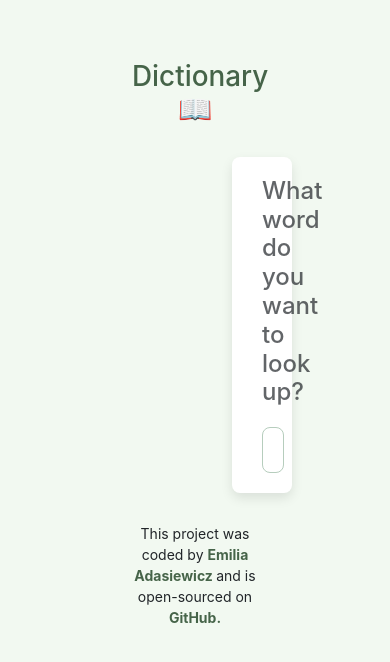
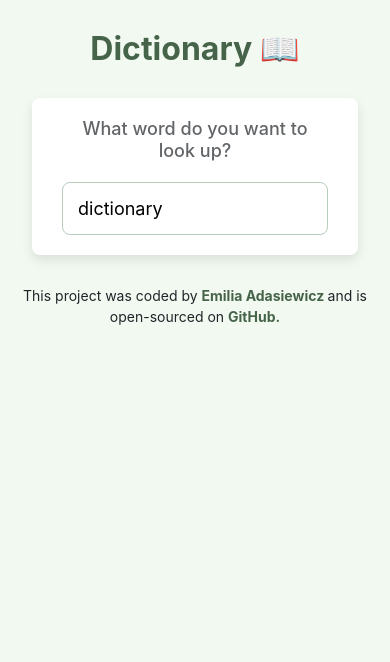
Before and after one commit to Emilia188/dictionary-project, a React (Create React App) app: page / in a window 390 px wide. Shown: the top 662 px of the page. Built offline with nearby package versions, Linux system fonts and the light colour scheme; no server answers.

Commit message:
Added responsivnes to the application

```diff
--- a/src/App.css
+++ b/src/App.css
@@ -1,20 +1,20 @@
 body {
   background: #f2f9f1;
-  margin: 60px 120px;
 }
 .App {
   max-width: 960px;
   margin: 0 auto;
+  padding: 30px 0 30px;
 }
 a {
   color: #466449;
   text-decoration: none;
   font-weight: bold;
 }
-.App-header {
+.App-header h1 {
   margin: 30px 0;
   text-align: center;
-  font-size: 32px;
+  font-size: 46px;
   font-weight: 700;
   color: #466449;
 }
--- a/src/Dictionary.css
+++ b/src/Dictionary.css
@@ -1,17 +1,21 @@
+.Dictionary {
+  max-width: 960px;
+  margin: 0 auto;
+}
 .Dictionary section {
   background: white;
   padding: 20px 30px;
   border-radius: 8px;
   box-shadow: 0 5px 12px rgb(0, 0, 0, 0.1);
-  margin: 20px 100px;
+  margin: 20px 80px;
 }
 
 .Dictionary input {
   width: 100%;
-  padding: 10px 10px;
+  padding: 12px 15px;
   border-radius: 8px;
   border: 1px solid #b6cdbd;
-  font-size: 16px;
+  font-size: 18px;
 }
 .Dictionary h1 {
   text-align: center;
@@ -19,3 +23,24 @@
   font-size: 24px;
   margin-bottom: 20px;
 }
+@media (max-width: 768px) {
+  .App {
+    padding: 0;
+  }
+  .Dictionary section {
+    margin: 20px 20px;
+  }
+  .App-header h1 {
+    font-size: 32px;
+  }
+  .Dictionary h1,
+  .Dictionary h2 {
+    font-size: 18px;
+  }
+  .Meaning h3 {
+    font-size: 18px;
+  }
+  .Photos img:hover {
+    transform: scale(1.3);
+  }
+}
```
